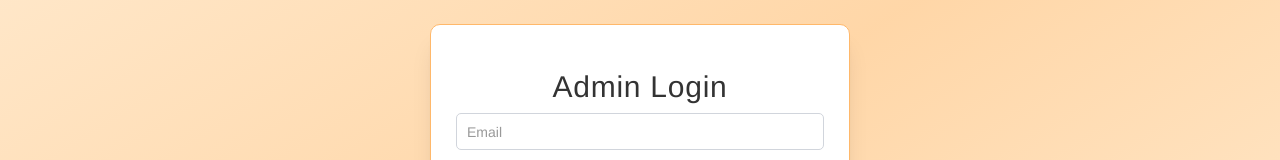
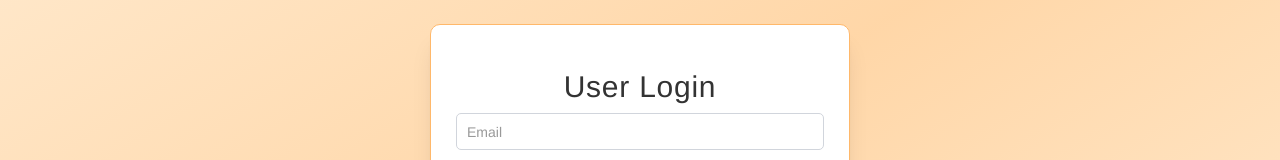
Before and after one commit to sudarshan-kanase/ClickBasket, a React (Vite) app in the folder Click_Basket/: page / in a window 1280 px wide. Shown: the part 226-386 px from the top of the page. Built offline with nearby package versions, Linux system fonts and the light colour scheme.

Commit message:
Please enter the commit message for your changes. Lines starting with '#' will be ignored, and an empty message aborts the commit.
On branch main
Your branch is up to date with 'origin/main'.

Changes to be committed:
	modified:   Click_Basket/src/pages/AdminLogin.jsx

```diff
--- a/Click_Basket/src/pages/AdminLogin.jsx
+++ b/Click_Basket/src/pages/AdminLogin.jsx
@@ -29,7 +29,7 @@ export default function AdminLogin() {
         className="w-full max-w-md md:max-w-xl lg:max-w-2xl bg-white p-8 md:p-10 rounded-2xl shadow-xl border border-orange-300 transition-all duration-300 hover:shadow-2xl"
       >
         <h2 className="text-3xl font-bold text-center text-orange-600 mb-6 tracking-wide">
-          Admin Login
+          User Login
         </h2>
 
         <div className="space-y-5">
```
